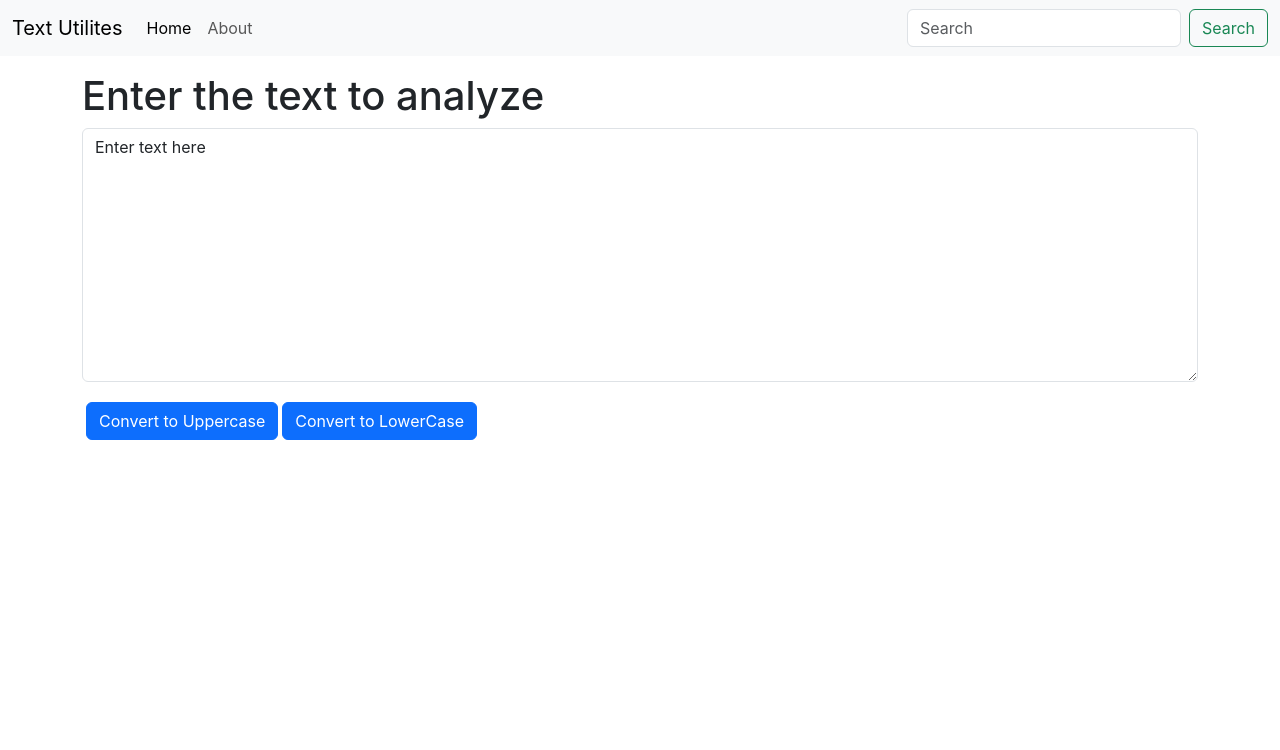
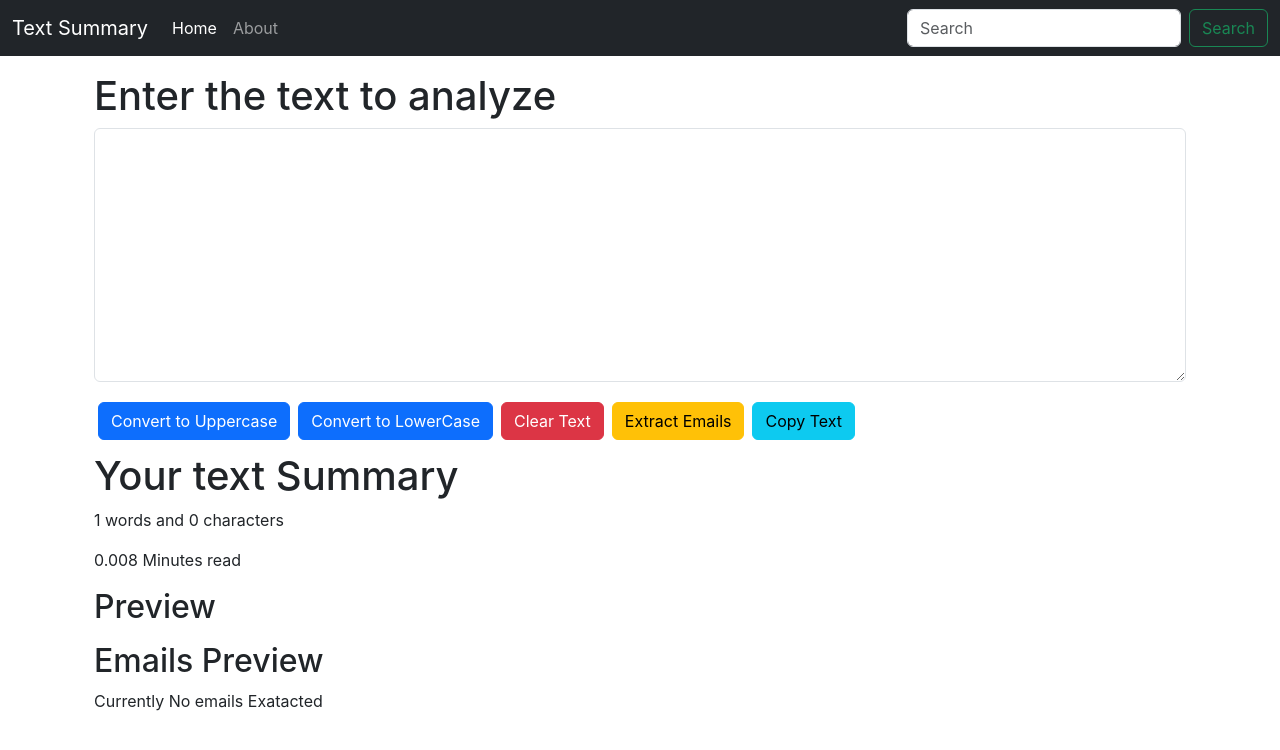
Before and after one commit to PranitBhatt/my-app, a React (Create React App) app: page / in a window 1280 px wide. Shown: the top 750 px of the page. Built offline with nearby package versions, Linux system fonts and the light colour scheme.

Commit message:
using multiple states and dark mode and copy feature

```diff
--- a/src/App.js
+++ b/src/App.js
@@ -1,5 +1,6 @@
 
 import './App.css';
+//import About from './Components/About';
 import Navbar from './Components/Navbar';
 import TextForm from './Components/TextForm';
 
@@ -7,9 +8,10 @@
   return (
     <>
       {/* Navbar is a Component and the title and aboutText are the props for that component */}
-      <Navbar aboutText="About" title="Text Utilites" />
+      <Navbar aboutText="About" title="Text Summary" />
       <div className="container my-3">
       <TextForm heading="Enter the text to analyze"/>
+      {/* <About/> */}
       </div>
       </>
   );
--- /dev/null
+++ b/src/Components/About.js
@@ -0,0 +1,73 @@
+import React , {useState} from 'react'
+
+export default function About() {
+    const [mystyle, setMyStyle] = useState(
+    {
+        color:'white',
+        backgroundColor:'black'
+    })
+    const [btntext,setBtnText] = useState("Enable Dark Mode")
+    const toggleStyle=()=>{
+        if(mystyle.color ==='white'){
+            setMyStyle({
+                color:'black',
+                backgroundColor:'white'
+            })
+            setBtnText("Enable Dark Mode");
+        }
+        else{
+            setMyStyle({
+                color:'white',
+                backgroundColor:'black',
+                border:'1px solid'
+            })
+            setBtnText("Enable Light Mode");
+        }
+    }
+  return (
+    <div className='container' style={mystyle}>
+         <h1>About Us</h1>
+      <div className="accordion" id="accordionExample" style={mystyle}>
+        <div className="accordion-item">
+            <h2 className="accordion-header">
+            <button className="accordion-button" style={mystyle} type="button" data-bs-toggle="collapse" data-bs-target="#collapseOne" aria-expanded="true" aria-controls="collapseOne">
+                Accordion Item #1
+            </button>
+            </h2>
+            <div id="collapseOne" className="accordion-collapse collapse show" data-bs-parent="#accordionExample">
+            <div className="accordion-body" style={mystyle}>
+                <strong>This is the first item's accordion body.</strong> It is shown by default, until the collapse plugin adds the appropriate classes that we use to style each element. These classes control the overall appearance, as well as the showing and hiding via CSS transitions. You can modify any of this with custom CSS or overriding our default variables. It's also worth noting that just about any HTML can go within the <code>.accordion-body</code>, though the transition does limit overflow.
+            </div>
+            </div>
+        </div>
+        <div className="accordion-item">
+            <h2 className="accordion-header">
+            <button className="accordion-button collapsed" style={mystyle} type="button" data-bs-toggle="collapse" data-bs-target="#collapseTwo" aria-expanded="false" aria-controls="collapseTwo">
+                Accordion Item #2
+            </button>
+            </h2>
+            <div id="collapseTwo" className="accordion-collapse collapse" data-bs-parent="#accordionExample">
+            <div className="accordion-body" style={mystyle}>
+                <strong>This is the second item's accordion body.</strong> It is hidden by default, until the collapse plugin adds the appropriate classes that we use to style each element. These classes control the overall appearance, as well as the showing and hiding via CSS transitions. You can modify any of this with custom CSS or overriding our default variables. It's also worth noting that just about any HTML can go within the <code>.accordion-body</code>, though the transition does limit overflow.
+            </div>
+            </div>
+        </div>
+        <div className="accordion-item">
+            <h2 className="accordion-header">
+            <button className="accordion-button collapsed" style={mystyle} type="button" data-bs-toggle="collapse" data-bs-target="#collapseThree" aria-expanded="false" aria-controls="collapseThree">
+                Accordion Item #3
+            </button>
+            </h2>
+            <div id="collapseThree" className="accordion-collapse collapse" data-bs-parent="#accordionExample">
+            <div className="accordion-body" style={mystyle}>
+                <strong>This is the third item's accordion body.</strong> It is hidden by default, until the collapse plugin adds the appropriate classes that we use to style each element. These classes control the overall appearance, as well as the showing and hiding via CSS transitions. You can modify any of this with custom CSS or overriding our default variables. It's also worth noting that just about any HTML can go within the <code>.accordion-body</code>, though the transition does limit overflow.
+            </div>
+            </div>
+        </div>
+        </div>
+        <div className='container m-3'>
+        <button onClick={toggleStyle} type='button' className='btn btn-primary'>{btntext}</button>
+        </div>
+    </div>
+  )
+}
--- a/src/Components/Navbar.js
+++ b/src/Components/Navbar.js
@@ -5,7 +5,7 @@
 // we can send anything in the props like objects or links
 export default function Navbar(props) {
   return (
-    <nav className="navbar navbar-expand-lg bg-body-tertiary">
+    <nav className="navbar navbar-expand-lg navbar-dark bg-dark">
     <div className="container-fluid">
       <a className="navbar-brand" href="/">{props.title}</a>
       <button className="navbar-toggler" type="button" data-bs-toggle="collapse" data-bs-target="#navbarSupportedContent" aria-controls="navbarSupportedContent" aria-expanded="false" aria-label="Toggle navigation">
--- a/src/Components/TextForm.js
+++ b/src/Components/TextForm.js
@@ -2,32 +2,67 @@
 
 export default function TextForm(props) {
     const handleUpclick = ()=>{
-        console.log("UpperCase was clicked" +text);
+        //console.log("UpperCase was clicked" +text);
         let newText = text.toUpperCase();
         setText(newText);
 
     }
     const handlelowclick = ()=>{
-        console.log("Lowercase was clicked" +text);
+        //console.log("Lowercase was clicked" +text);
         let newText = text.toLowerCase();
         setText(newText);
 
     }
+    const handlecopy =()=>{
+      var text = document.getElementById("textarea")
+      text.select();
+      navigator.clipboard.writeText(text.value);
+    }
+    const handleemailclick = ()=>{
+      //console.log("Lowercase was clicked" +text);
+      const emailRegex = /\b[A-Za-z0-9._%+-]+@[A-Za-z0-9.-]+\.[A-Za-z]{2,}\b/g;
+    // Find all matches
+      let emails = text.match(emailRegex);
+      let commaSeparatedEmails = emails.join(", ");
+      //let newText = text.toLowerCase();
+      setEmail(commaSeparatedEmails);
+
+  }
+    const handleclearclick = ()=>{
+        //console.log("Lowercase was clicked" +text);
+        let newText = '';
+        setText(newText);
+
+    }
     const handleOnchange = (event)=>{
-        console.log("Handle Onchange");
+        //console.log("Handle Onchange");
         setText(event.target.value);
     }
-    const [text,setText] = useState('Enter text here');
+    const [text,setText] = useState('');
+    const [emails,setEmail] = useState('Currently No emails Exatacted');
     //  setText("Enter valid text here");
   return (
-    <div>
+    <>
+    <div className='container'>
         <h1>{props.heading}</h1>
       <div className="mb-3">
         <textarea className="form-control" value={text} onChange={handleOnchange} id="textarea" rows="10" ></textarea>
       </div>
       <button className="btn btn-primary m-1" onClick={handleUpclick}>Convert to Uppercase</button>
-      <button className="btn btn-primary" onClick={handlelowclick}>Convert to LowerCase</button>
-
+      <button className="btn btn-primary m-1" onClick={handlelowclick}>Convert to LowerCase</button>
+      <button className="btn btn-danger m-1" onClick={handleclearclick}>Clear Text</button>
+      <button className="btn btn-warning m-1" onClick={handleemailclick}>Extract Emails</button>
+      <button className="btn btn-info m-1" onClick={handlecopy}>Copy Text</button>
     </div>
+    <div className='container my-2'>
+        <h1>Your text Summary</h1>
+        <p>{text.split(" ").length} words and {text.length} characters </p>
+        <p>{0.008 * text.split(" ").length} Minutes read </p>
+        <h2>Preview</h2>
+        <p>{text}</p>
+        <h2>Emails Preview</h2>
+        <p>{emails}</p>
+    </div>
+    </>
   )
 }
```
